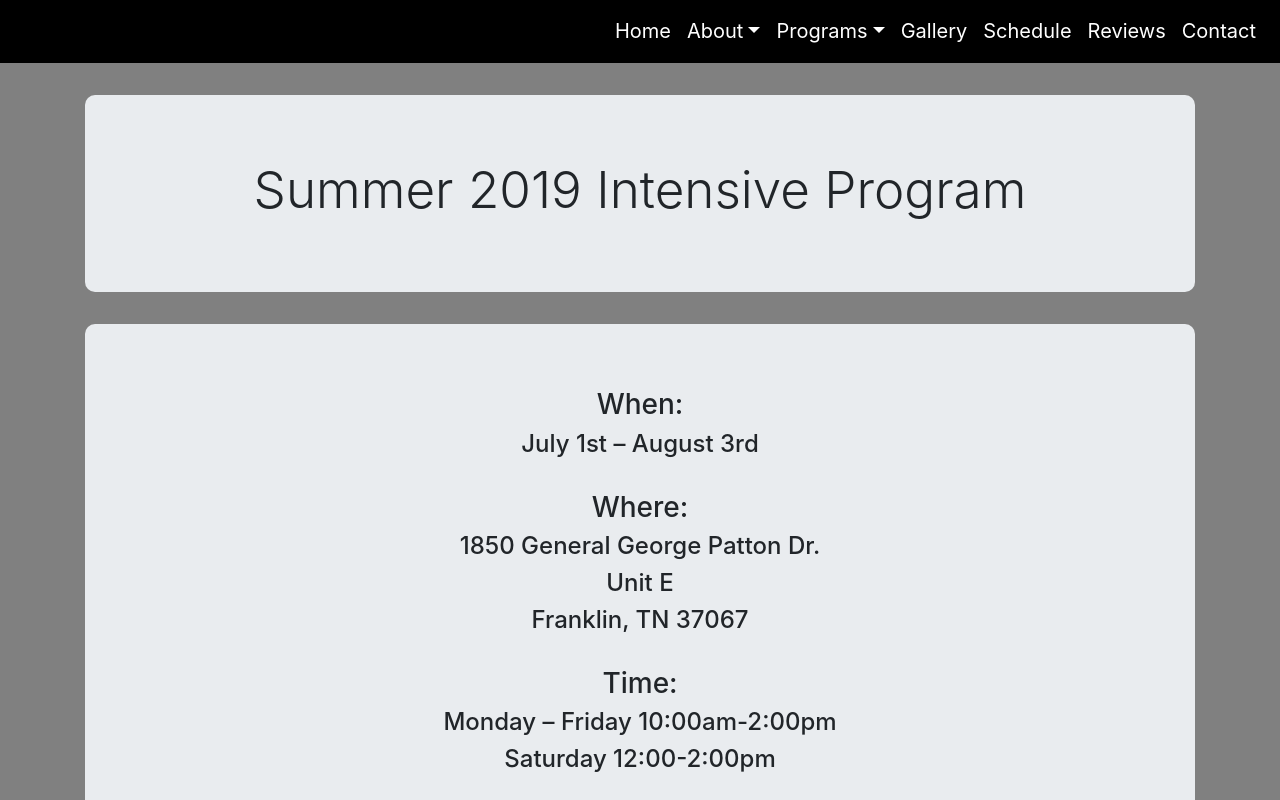
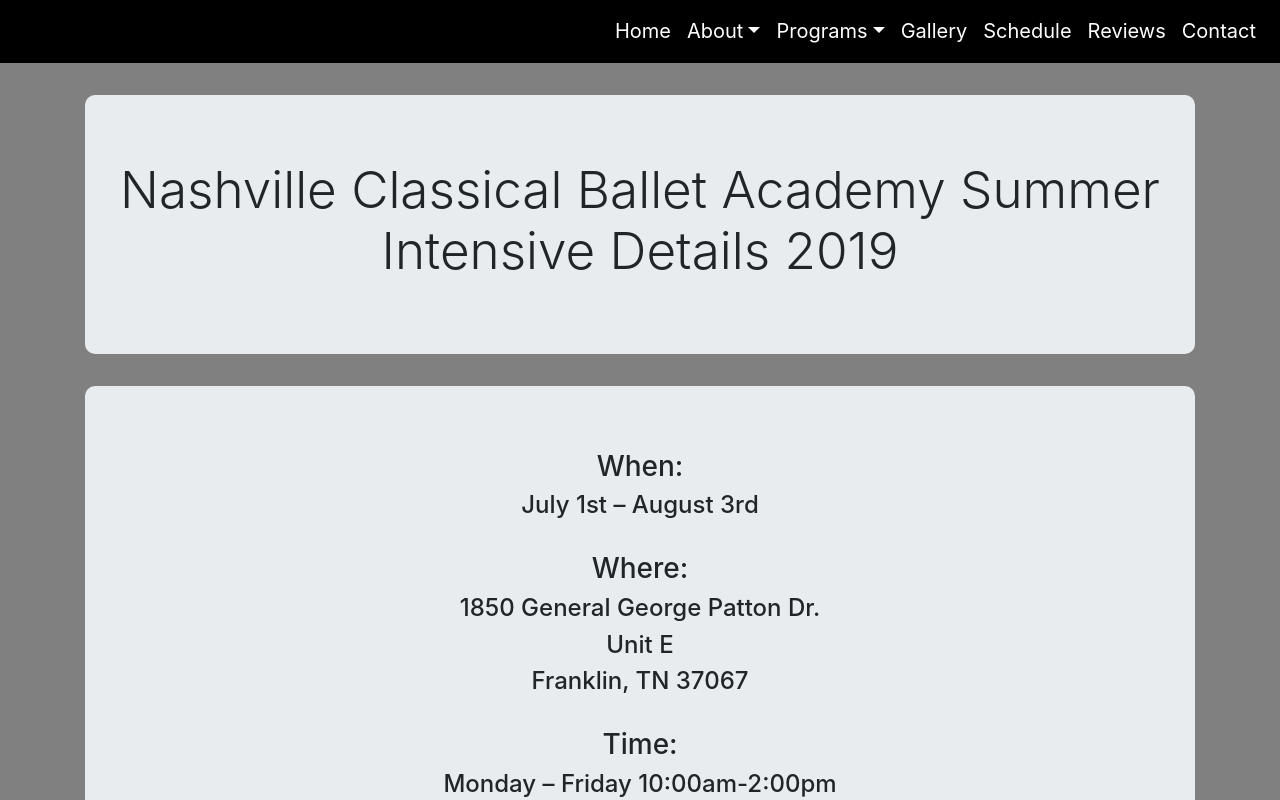
Before and after one commit to GrailsoftTechnologies/cp-ncba, a React (Create React App) app: page /summerintensive in a window 1280 px wide. Shown: the top 800 px of the page. Built offline with nearby package versions, Linux system fonts and the light colour scheme.

Commit message:
change page title

```diff
--- a/src/components/SummerIntensive/index.js
+++ b/src/components/SummerIntensive/index.js
@@ -22,7 +22,7 @@ class SummerIntensive extends Component {
           <Col>
             <Jumbotron fluid>
               <Container fluid>
-                <h1 className="display-3">Summer 2019 Intensive Program</h1>
+                <h1 className="display-3">Nashville Classical Ballet Academy Summer Intensive Details 2019</h1>
               </Container>
             </Jumbotron>
           </Col>
```
Also changed, not shown: 1 other file (tests, documents, lock files or other folders).
